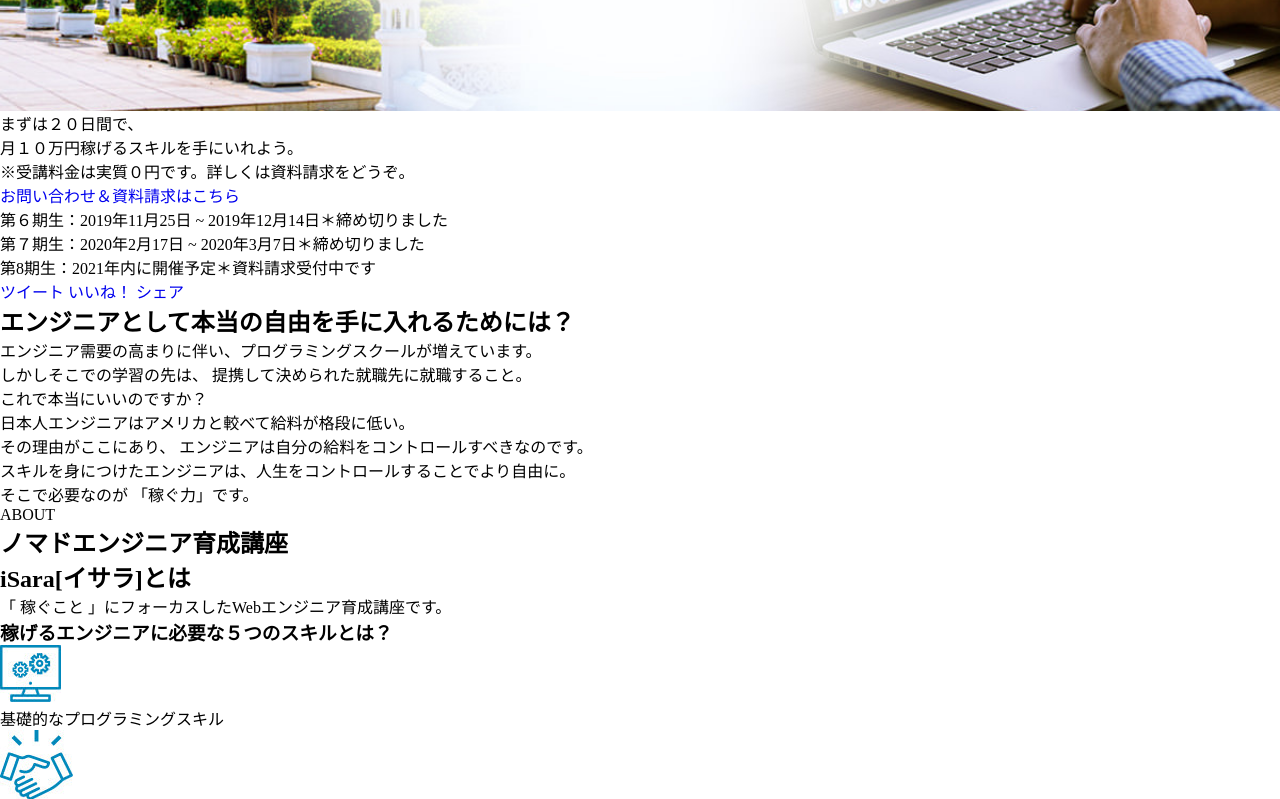
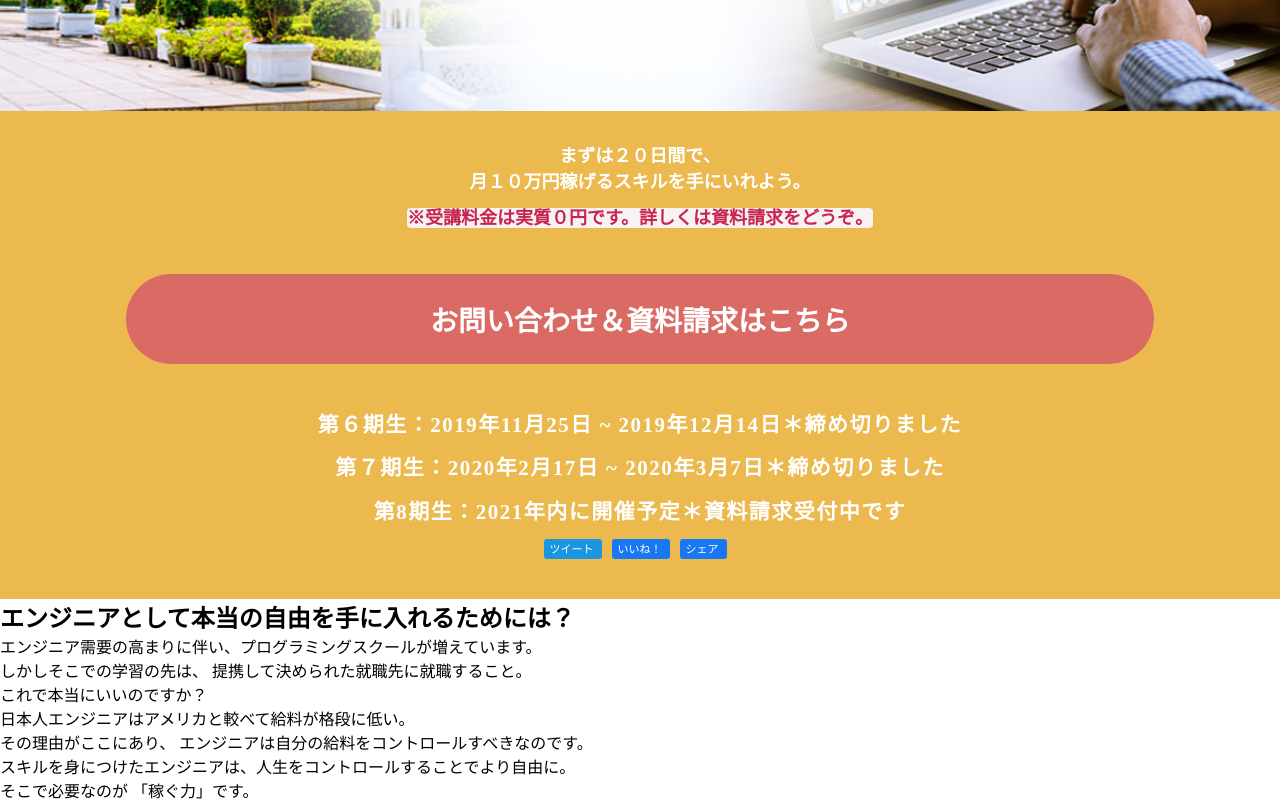
Before and after one commit to nanako-mori/copy_website, a website: page index.html in a window 1280 px wide. Shown: the part 474-1273 px from the top of the page. Drawn offline with Linux system fonts and the light colour scheme.

Commit message:
お問い合わせ＆資料請求の案内部分を作成

```diff
--- a/index.html
+++ b/index.html
@@ -29,17 +29,23 @@
                 </div>
             </div>
         </section>
-        <section>
-            <p>まずは２０日間で、</p>
-            <p>月１０万円稼げるスキルを手にいれよう。</p>
-            <p>※受講料金は実質０円です。詳しくは資料請求をどうぞ。</p>
-            <a href="#contact">お問い合わせ＆資料請求はこちら</a>
-            <p>第６期生：2019年11月25日 ~ 2019年12月14日＊締め切りました</p>
-            <p>第７期生：2020年2月17日 ~ 2020年3月7日＊締め切りました</p>
-            <p>第8期生：2021年内に開催予定＊資料請求受付中です</p>
-            <a href="#">ツイート</a>
-            <a href="#">いいね！</a>
-            <a href="#">シェア</a>
+        <section class="conversion">
+            <div class="get_skill">
+                <p>まずは２０日間で、</p>
+                <p>月１０万円稼げるスキルを手にいれよう。</p>
+            </div>
+            <p class="center">
+                <span class="attention">※受講料金は実質０円です。詳しくは資料請求をどうぞ。</span>
+            </p>
+            <a class="contact_btn_lg" href="#contact">お問い合わせ＆資料請求はこちら</a>
+            <p class="period">第６期生：2019年11月25日 ~ 2019年12月14日＊締め切りました</p>
+            <p class="period">第７期生：2020年2月17日 ~ 2020年3月7日＊締め切りました</p>
+            <p class="period">第8期生：2021年内に開催予定＊資料請求受付中です</p>
+            <div class="sns_btn">
+                <a class="twitter" href="#">ツイート</a>
+                <a class="facebook" href="#">いいね！</a>
+                <a class="facebook" href="#">シェア</a>
+            </div>
         </section>
         <section>
             <h2>エンジニアとして本当の自由を手に入れるためには？</h2>
--- a/static/sass/_settings.scss
+++ b/static/sass/_settings.scss
@@ -45,3 +45,25 @@
     color: $textBaseColor;
     text-align: center;
 }
+
+@mixin textWhiteBold($font) {
+    font-size: $font;
+    font-weight: 600;
+    color: $colorWhite;
+}
+
+@mixin flexCenter {
+    display: flex;
+    justify-content: center;
+}
+
+@mixin snsBtn($bgcolor: #1877f2) {
+    height: 20px;
+    padding: 1px 8px 1px 6px;
+    margin-right: 10px;
+    font-size: 11px;
+    font-weight: 500;
+    color: $colorWhite;
+    background-color: $bgcolor;
+    border-radius: 3px;
+}
--- a/static/sass/style.scss
+++ b/static/sass/style.scss
@@ -3,6 +3,7 @@
 @import "settings";
 
 header {
+    // flexCenterを使用する
     display: flex;
     align-items: center;
     justify-content: space-between;
@@ -57,3 +58,55 @@
         font-size: $fontMd;
     }
 }
+
+.conversion {
+    padding: 30px 0;
+    background-color: $accentColor01;
+}
+
+.get_skill {
+    @include textWhiteBold($fontLg);
+    margin-bottom: 10px;
+    text-align: center;
+}
+
+.center {
+    text-align: center;
+}
+
+.attention {
+    font-size: $fontLg;
+    font-weight: 600;
+    color: #c7254e;
+    background-color: #f9f2f4;
+    border-radius: 4px;
+}
+
+.contact_btn_lg {
+    @include contactBtn(50px, 25px 50px);
+    @include textWhiteBold(28px);
+    display: block;
+    max-width: 1028px;
+    margin: 45px auto;
+}
+
+.period {
+    @include textWhiteBold(21px);
+    margin-bottom: 10px;
+    line-height: 1.6;
+    text-align: center;
+    letter-spacing: 1.5px;
+}
+
+.sns_btn {
+    @include flexCenter;
+    margin-bottom: 10px;
+}
+
+.twitter {
+    @include snsBtn(#1b95e0);
+}
+
+.facebook {
+    @include snsBtn();
+}
```
Also changed, not shown: static/css/style.css, 1 other file.
